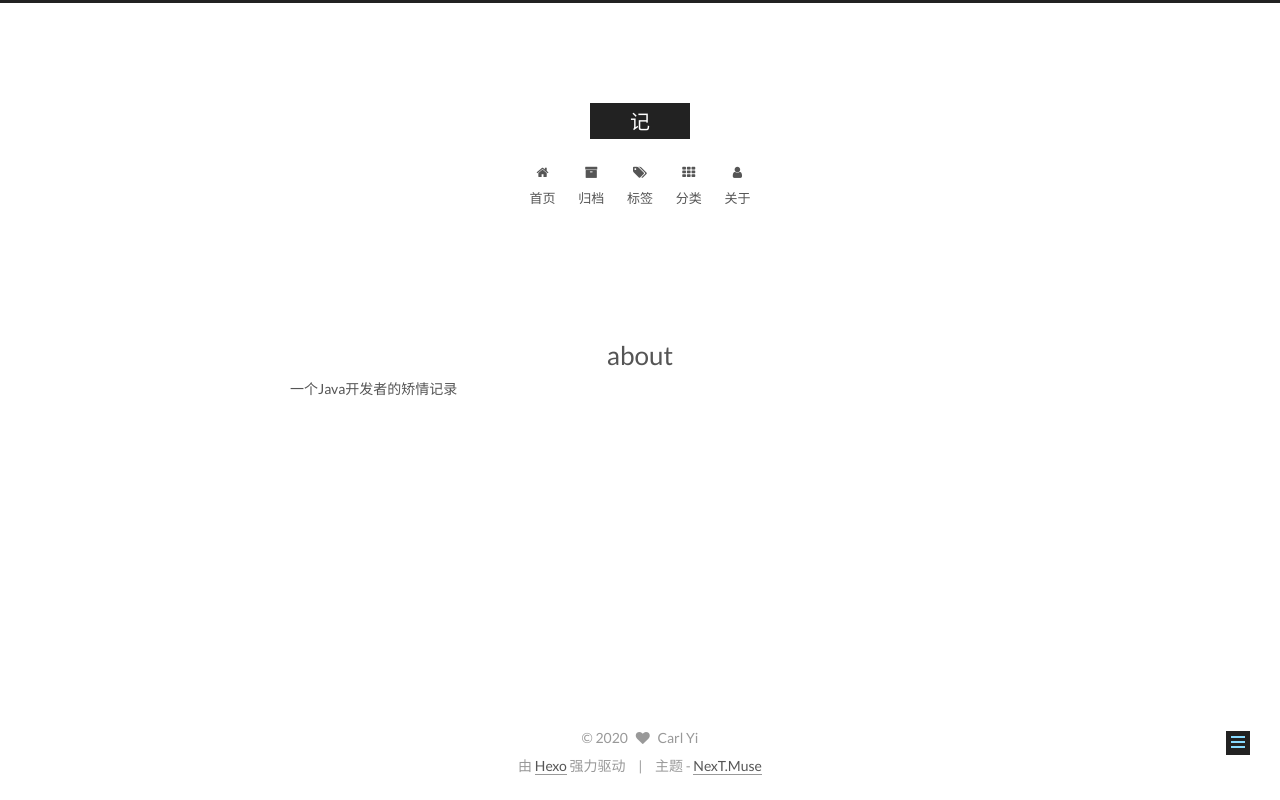
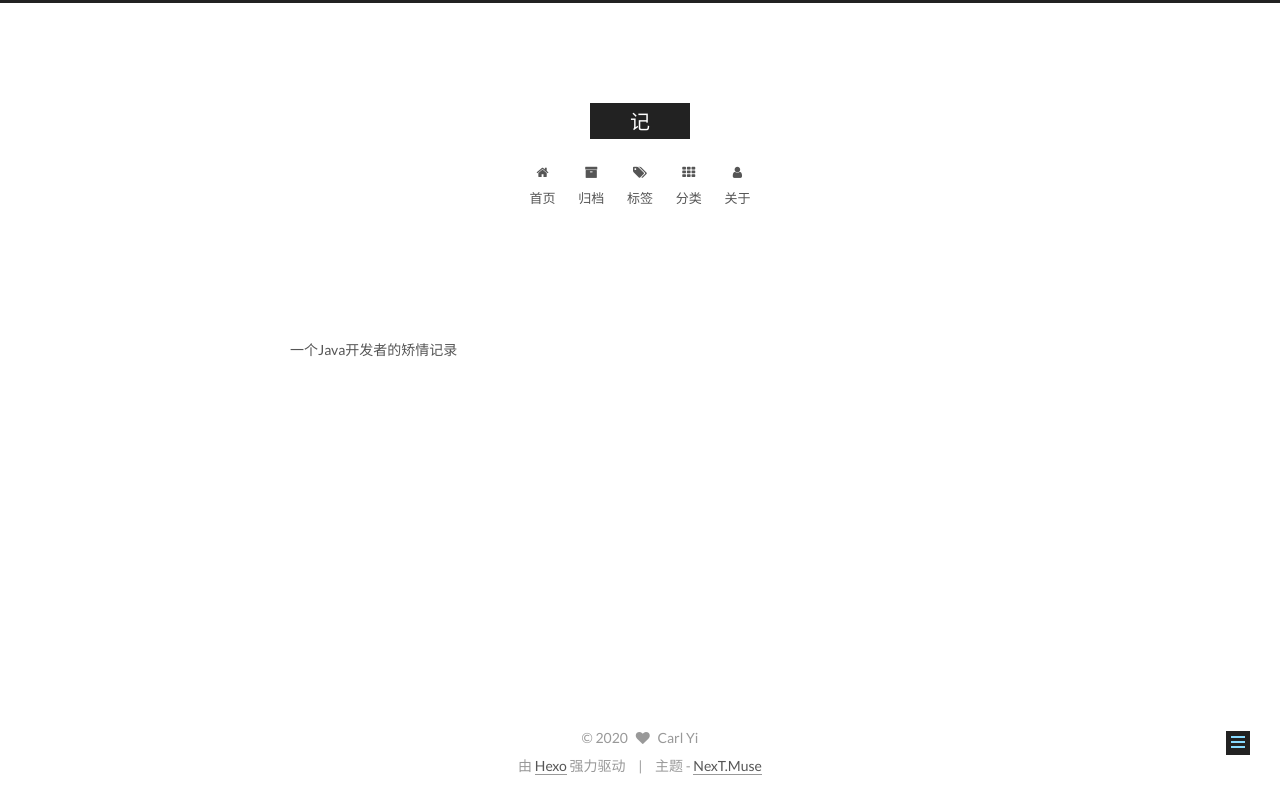
Before and after one commit to develcarl/develcarl.github.io, a plain HTML site: page about/index.html in a window 1280 px wide. Drawn offline with Linux system fonts and the light colour scheme.

Commit message:
Site updated: 2020-05-24 22:31:14

```diff
--- a/about/index.html
+++ b/about/index.html
@@ -96,12 +96,12 @@
 
 <meta name="description" content="一个Java开发者的矫情记录">
 <meta property="og:type" content="website">
-<meta property="og:title" content="about">
+<meta property="og:title" content="记">
 <meta property="og:url" content="http://develcarl.github.io/about/index.html">
 <meta property="og:site_name" content="记">
 <meta property="og:description" content="一个Java开发者的矫情记录">
 <meta property="article:published_time" content="2020-05-24T13:30:51.000Z">
-<meta property="article:modified_time" content="2020-05-24T14:29:45.773Z">
+<meta property="article:modified_time" content="2020-05-24T14:31:08.949Z">
 <meta property="article:author" content="Carl Yi">
 <meta name="twitter:card" content="summary">
 
@@ -138,7 +138,7 @@
 
 
 
-  <title>about | 记</title>
+  <title> | 记</title>
 
 
 
@@ -274,7 +274,7 @@
     <div class="post-block page">
       <header class="post-header">
 
-	<h1 class="post-title" itemprop="name headline">about</h1>
+	<h1 class="post-title" itemprop="name headline"></h1>
 
 
 
```
